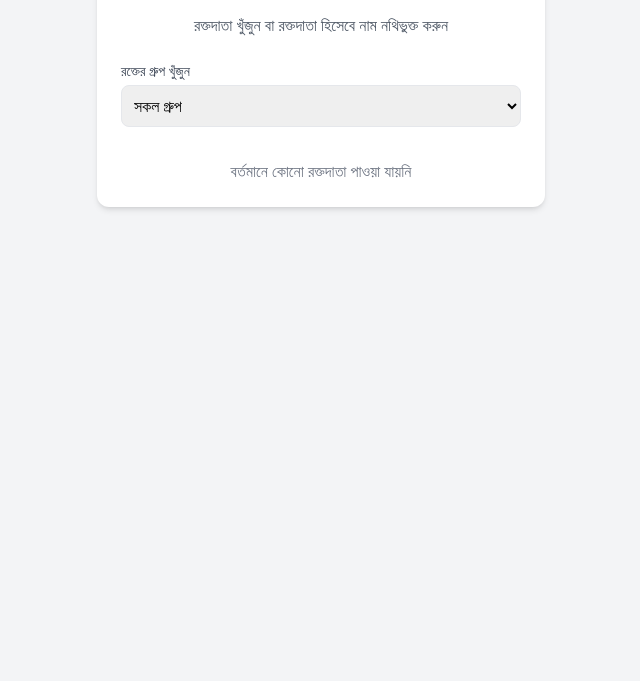
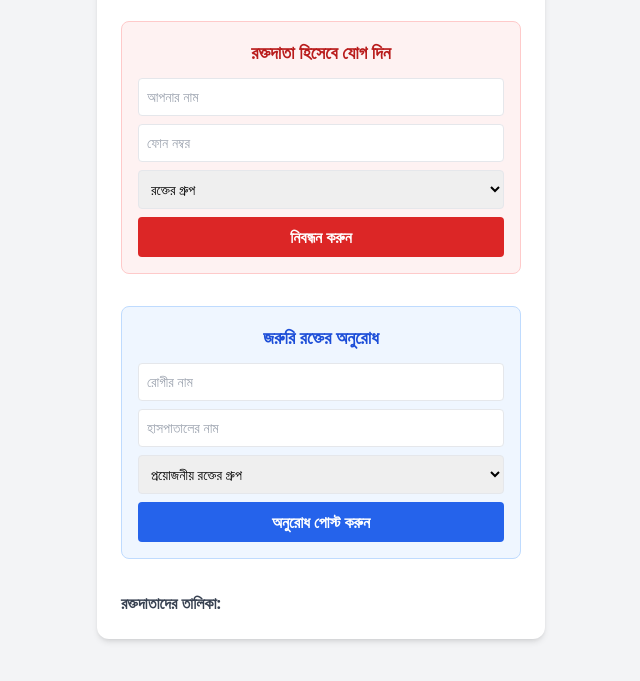
Before and after one commit to shbangladeshicreator12-droid/ISFB-blood-donation-app, a plain HTML site: page index.html in a window 1280 px wide. Shown: the part 75-756 px from the top of the page, without its empty margins (319-959 px from the left). Drawn offline with nearby package versions, Linux system fonts and the light colour scheme; no server answers.

Commit message:
Update index.html

```diff
--- a/index.html
+++ b/index.html
@@ -3,33 +3,52 @@
 <head>
     <meta charset="UTF-8">
     <meta name="viewport" content="width=device-width, initial-scale=1.0">
-    <title>ISFB Blood Donation App</title>
+    <title>ISFB রক্তদান অ্যাপ</title>
     <script src="https://cdn.tailwindcss.com"></script>
 </head>
 <body class="bg-gray-100 min-h-screen p-4">
     <div class="max-w-md mx-auto bg-white rounded-xl shadow-md p-6">
-        <h1 class="text-2xl font-bold text-red-600 text-center mb-4">ISFB রক্তদান অ্যাপ</h1>
-        <p class="text-gray-600 text-center mb-6">রক্তদাতা খুঁজুন বা রক্তদাতা হিসেবে নাম নথিভুক্ত করুন</p>
+        <h1 class="text-2xl font-bold text-red-600 text-center mb-6">ISFB রক্তদান অ্যাপ</h1>
 
-        <!-- ব্লাড গ্রুপ সার্চ -->
-        <div class="mb-6">
-            <label class="block text-sm font-medium text-gray-700 mb-1">রক্তের গ্রুপ খুঁজুন</label>
-            <select id="searchGroup" class="w-full border rounded-lg p-2 mb-2">
-                <option value="">সকল গ্রুপ</option>
-                <option value="A+">A+</option>
-                <option value="A-">A-</option>
-                <option value="B+">B+</option>
-                <option value="B-">B-</option>
-                <option value="O+">O+</option>
-                <option value="O-">O-</option>
-                <option value="AB+">AB+</option>
-                <option value="AB-">AB-</option>
-            </select>
+        <!-- ট্যাব বা সেকশন -->
+        <div class="space-y-8">
+            <!-- রক্তদাতা রেজিস্ট্রেশন -->
+            <section class="bg-red-50 p-4 rounded-lg border border-red-200">
+                <h2 class="text-lg font-bold text-red-700 mb-3 text-center">রক্তদাতা হিসেবে যোগ দিন</h2>
+                <form id="donorForm" class="space-y-2">
+                    <input type="text" id="name" placeholder="আপনার নাম" required class="w-full p-2 border rounded text-sm">
+                    <input type="tel" id="phone" placeholder="ফোন নম্বর" required class="w-full p-2 border rounded text-sm">
+                    <select id="bloodGroup" required class="w-full p-2 border rounded text-sm">
+                        <option value="">রক্তের গ্রুপ</option>
+                        <option value="A+">A+</option><option value="A-">A-</option>
+                        <option value="B+">B+</option><option value="B-">B-</option>
+                        <option value="O+">O+</option><option value="O-">O-</option>
+                        <option value="AB+">AB+</option><option value="AB-">AB-</option>
+                    </select>
+                    <button type="submit" class="w-full bg-red-600 text-white font-bold py-2 rounded">নিবন্ধন করুন</button>
+                </form>
+            </section>
+
+            <!-- জরুরি রক্তের অনুরোধ -->
+            <section class="bg-blue-50 p-4 rounded-lg border border-blue-200">
+                <h2 class="text-lg font-bold text-blue-700 mb-3 text-center">জরুরি রক্তের অনুরোধ</h2>
+                <form id="requestForm" class="space-y-2">
+                    <input type="text" id="reqPatient" placeholder="রোগীর নাম" required class="w-full p-2 border rounded text-sm">
+                    <input type="text" id="reqHospital" placeholder="হাসপাতালের নাম" required class="w-full p-2 border rounded text-sm">
+                    <select id="reqBlood" required class="w-full p-2 border rounded text-sm">
+                        <option value="">প্রয়োজনীয় রক্তের গ্রুপ</option>
+                        <option value="A+">A+</option><option value="B+">B+</option>
+                        <option value="O+">O+</option><option value="AB+">AB+</option>
+                    </select>
+                    <button type="submit" class="w-full bg-blue-600 text-white font-bold py-2 rounded">অনুরোধ পোস্ট করুন</button>
+                </form>
+            </section>
         </div>
 
-        <div id="donorList" class="space-y-3">
-            <p class="text-center text-gray-500">বর্তমানে কোনো রক্তদাতা পাওয়া যায়নি</p>
+        <div id="donorList" class="mt-8 space-y-3">
+            <h2 class="font-bold text-gray-700">রক্তদাতাদের তালিকা:</h2>
         </div>
     </div>
+    <script type="module" src="app.js"></script>
 </body>
-          </html>
+</html>
```
